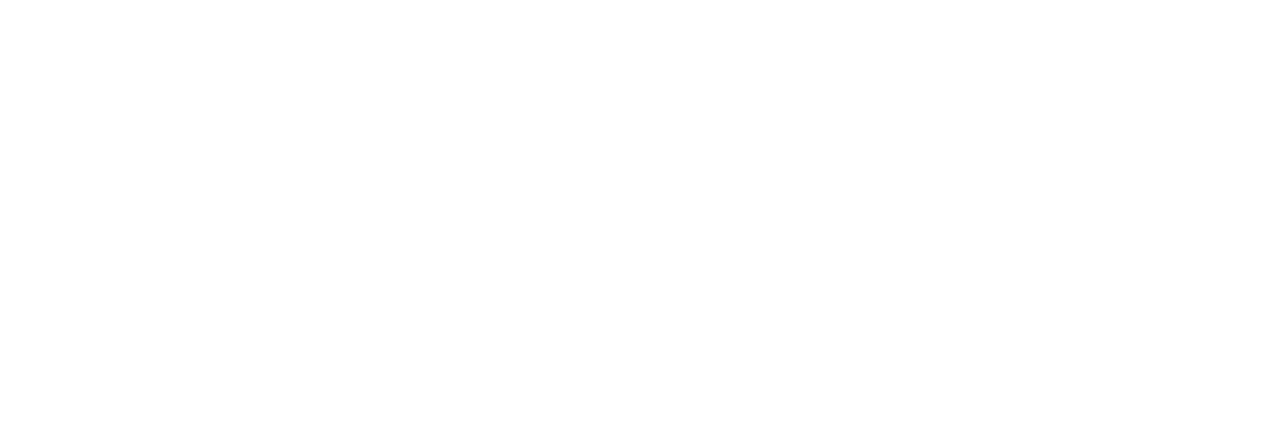
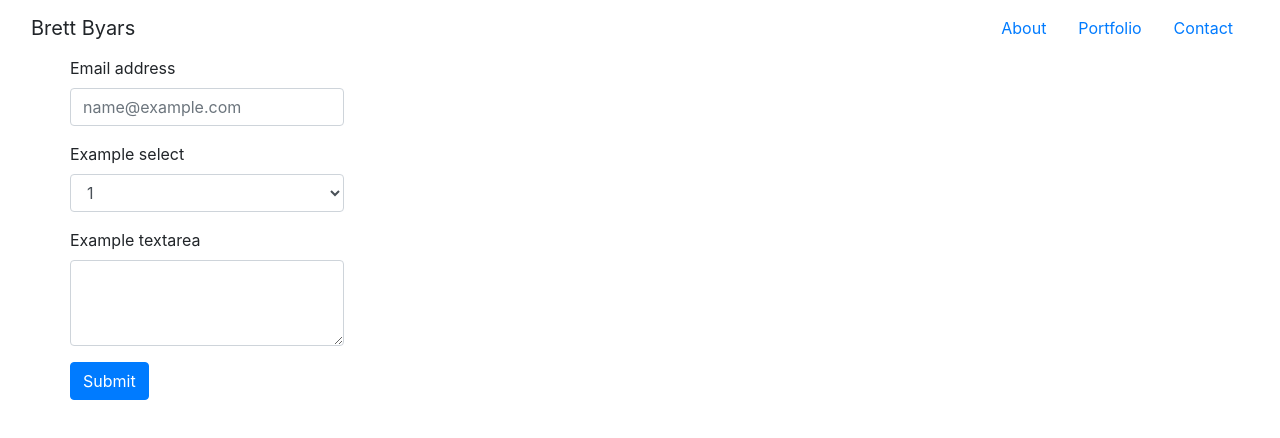
Before and after one commit to FyperTheViper/Bootstrap-Portfolio, a plain HTML site: page contact.html in a window 1280 px wide. Drawn offline with nearby package versions, Linux system fonts and the light colour scheme.

Commit message:
still working

```diff
--- a/contact.html
+++ b/contact.html
@@ -4,10 +4,56 @@
     <meta charset="UTF-8">
     <meta name="viewport" content="width=device-width, initial-scale=1.0">
     <meta http-equiv="X-UA-Compatible" content="ie=edge">
-    <title>Document</title>
+    <title>Brett Byars About Me</title>
+    <link rel="stylesheet" href="assets/css/reset.css">
     <link rel="stylesheet" href="https://stackpath.bootstrapcdn.com/bootstrap/4.1.3/css/bootstrap.min.css" integrity="sha384-MCw98/SFnGE8fJT3GXwEOngsV7Zt27NXFoaoApmYm81iuXoPkFOJwJ8ERdknLPMO" crossorigin="anonymous">
+    <link rel="stylesheet" href="assets/css/style.css">
 </head>
 <body>
+    <nav class="navbar navbar-default">
+        <div class="container-fluid">
+            <div class="navbar-header">
+                <div class="navbar-brand">Brett Byars</div>
+            </div>
+            <ul class="nav">
+                <li class="nav-item">
+                    <a class="nav-link active" href="index.html">About</a>
+                </li>
+                <li class="nav-item">
+                    <a class="nav-link" href="portfolio.html">Portfolio</a>
+                </li>
+                <li class="nav-item">
+                    <a class="nav-link" href="contact.html">Contact</a>
+                </li>
+            </ul>
+        </div>
+    </nav>
+
+    <div class="container">
+        <div class="row">
+              <form>
+                    <div class="form-group">
+                        <label for="exampleFormControlInput1">Email address</label>
+                        <input type="email" class="form-control" id="exampleFormControlInput1" placeholder="name@example.com">
+                    </div>
+                    <div class="form-group">
+                        <label for="exampleFormControlSelect1">Example select</label>
+                        <select class="form-control" id="exampleFormControlSelect1">
+                        <option>1</option>
+                        <option>2</option>
+                        <option>3</option>
+                        <option>4</option>
+                        <option>5</option>
+                        </select>
+                    </div>
+                    <div class="form-group">
+                        <label for="exampleFormControlTextarea1">Example textarea</label>
+                        <textarea class="form-control" id="exampleFormControlTextarea1" rows="3"></textarea>
+                    </div>
+                    <button type="submit" class="btn btn-primary">Submit</button>
+                </form>
+        </div>
+
 
 </body>
 </html>
```
Also changed, not shown: index.html (+0 -3 lines).
